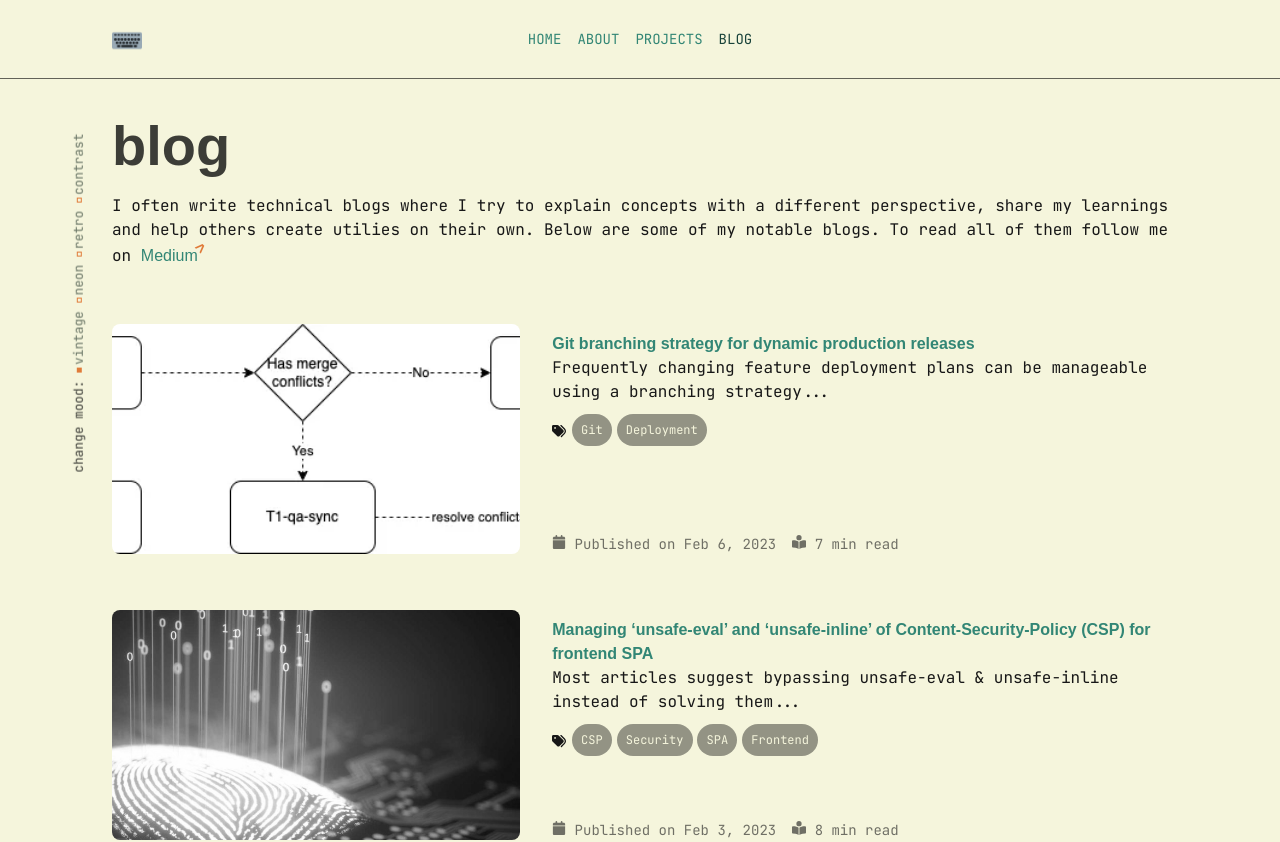
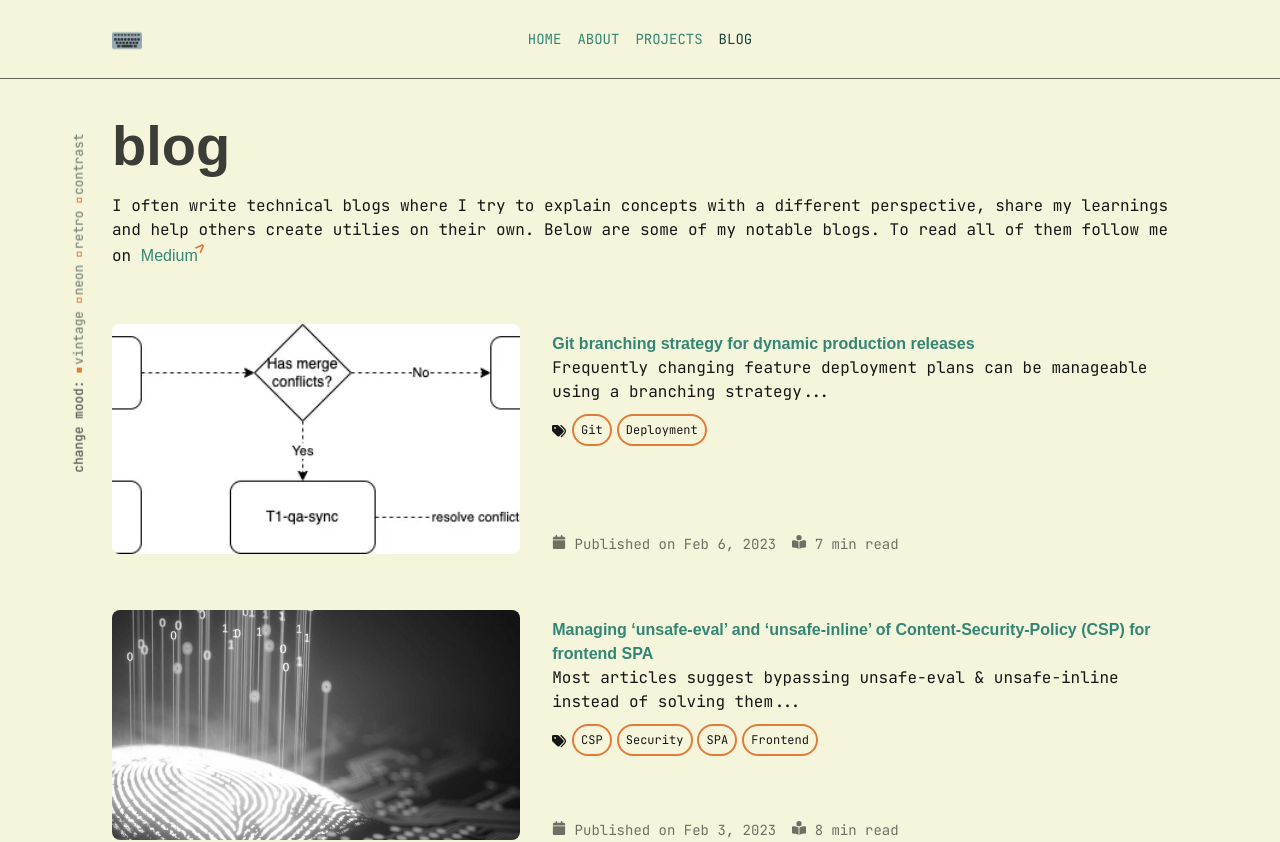
Before and after one commit to summitmman/my-portfolio, a Next.js app: page /blog in a window 1280 px wide. Shown: the top 842 px of the page. Built offline with nearby package versions, Linux system fonts and the light colour scheme; a web font is replaced by a local one.

Commit message:
update pills on project and blog for some color pop

```diff
--- a/app/blog/page.tsx
+++ b/app/blog/page.tsx
@@ -1,4 +1,4 @@
-import Pill, { PillType } from "@/components/Pill";
+import Pill, { PillType, PillVariant } from "@/components/Pill";
 import styles from './page.module.css';
 import { FaCalendar, FaBookOpenReader, FaTags } from 'react-icons/fa6';
 import Image from 'next/image';
@@ -93,7 +93,7 @@ const Blog = () => {
                                     {project.tags?.length && <div className="text-xs sm:flex sm:gap-4 mt-1">
                                         <div className="pill-container">
                                             <FaTags className="inline-block text-sm" />
-                                            {project.tags.map(tag => <Pill type={PillType.Default} key={tag}>{tag}</Pill>)}
+                                            {project.tags.map(tag => <Pill type={PillType.Primary} variant={PillVariant.Outline} key={tag}>{tag}</Pill>)}
                                         </div>
                                     </div>}
                                 </div>
--- a/app/projects/page.tsx
+++ b/app/projects/page.tsx
@@ -1,5 +1,5 @@
-import Pill, { PillType } from "@/components/Pill";
-import { FaNpm } from 'react-icons/fa6';
+import Pill, { PillType, PillVariant } from "@/components/Pill";
+import { FaNpm, FaTags } from 'react-icons/fa6';
 import { SiStackblitz } from 'react-icons/si';
 import styles from './page.module.css';
 
@@ -51,7 +51,8 @@ const Projects = () => {
                                     {project.description}
                                 </div>
                                 <div className="pill-container text-xs">
-                                    {project.technologies.map(tech => <Pill type={PillType.Default} key={tech}>{tech}</Pill>)}
+                                    <FaTags className="inline-block text-sm" />
+                                    {project.technologies.map(tech => <Pill type={PillType.Primary} variant={PillVariant.Outline} key={tech}>{tech}</Pill>)}
                                 </div>
                                 {project.demoLink && (
                                     <div className="mt-4">
```
